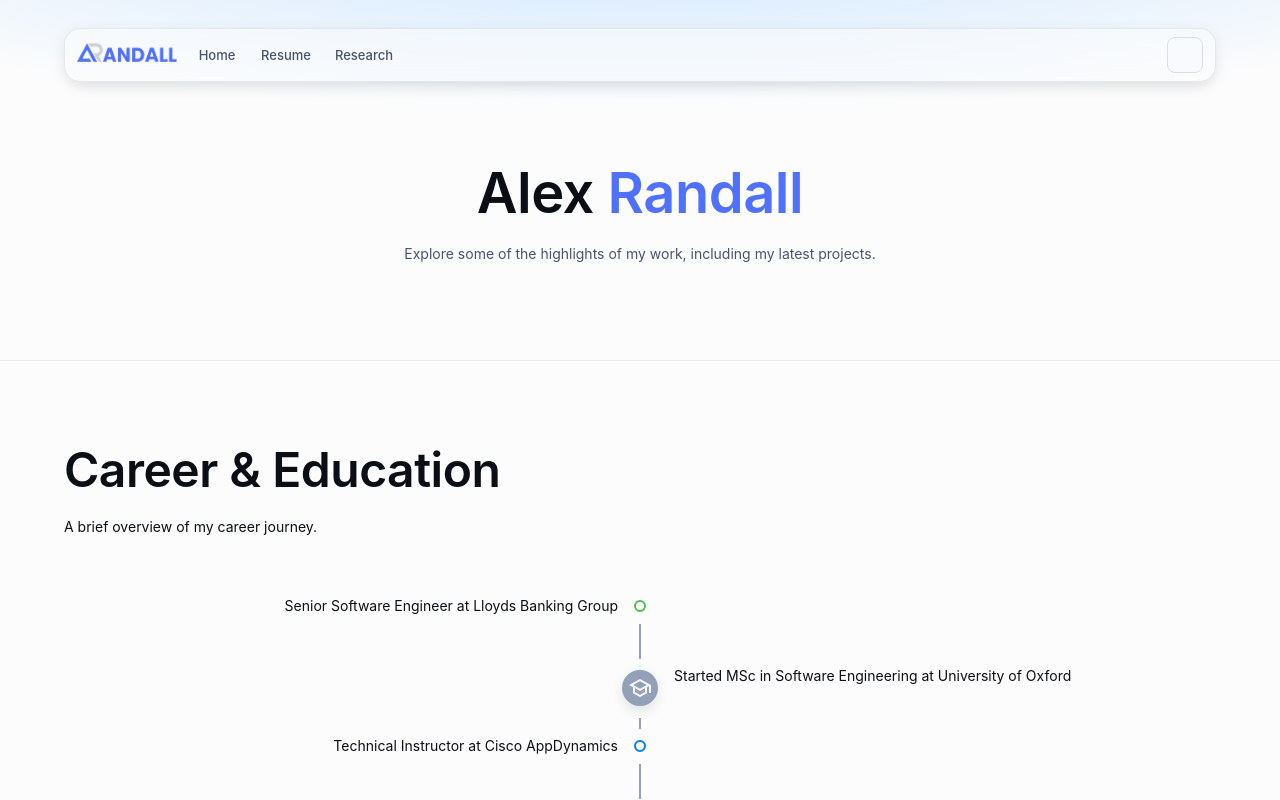
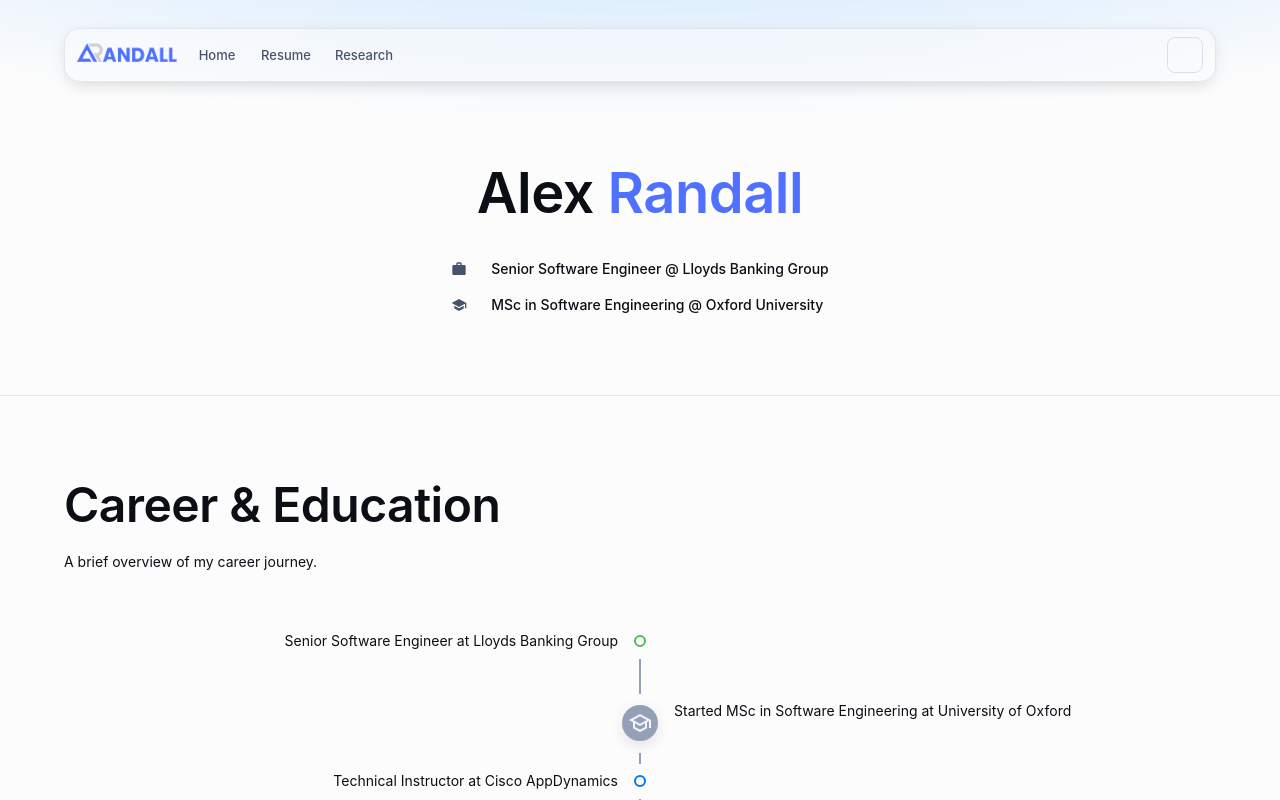
Before and after one commit to AlexRanda11/landing-page, a React (Vite) app: page /#/ in a window 1280 px wide. Shown: the top 800 px of the page. Built offline with nearby package versions, Linux system fonts and the light colour scheme; some icons are missing.

Commit message:
Refactored Hero component

```diff
--- a/src/components/hero/Hero.ts
+++ b/src/components/hero/Hero.ts
@@ -1,5 +1,3 @@
 export const heroContent = {
-    firstName: 'Alex' + '\u00A0', // Non-breaking space
-    lastName: 'Randall',
     text: 'Explore some of the highlights of my work, including my latest projects.'
 }
--- a/src/components/hero/Hero.tsx
+++ b/src/components/hero/Hero.tsx
@@ -1,8 +1,7 @@
-import Box from '@mui/material/Box';
-import Container from '@mui/material/Container';
-import Stack from '@mui/material/Stack';
-import Typography from '@mui/material/Typography';
+import { Box, Container, Stack, Typography } from '@mui/material';
 import { heroContent } from './Hero';
+import HeroName from './hero-name/HeroName.tsx';
+import HeroText from './hero-text/HeroText.tsx';
 
 export default function Hero() {
   return (
@@ -26,7 +25,7 @@
           flexDirection: 'column',
           alignItems: 'center',
           pt: { xs: 14, sm: 20 },
-          pb: { xs: 8, sm: 12 },
+          pb: { xs: 8, sm: 8 },
         }}
       >
         <Stack
@@ -34,39 +33,8 @@
           useFlexGap
           sx={{ alignItems: 'center', width: { xs: '100%', sm: '70%' } }}
         >
-          <Typography
-            variant="h1"
-            sx={{
-              display: 'flex',
-              flexDirection: { xs: 'column', sm: 'row' },
-              alignItems: 'center',
-              fontSize: 'clamp(3rem, 10vw, 3.5rem)',
-            }}
-          >
-            {heroContent.firstName}
-            <Typography
-              component="span"
-              variant="h1"
-              sx={(theme) => ({
-                fontSize: 'inherit',
-                color: '#5071FF',
-                ...theme.applyStyles('dark', {
-                  color: '#5071FF',
-                }),
-              })}
-            >
-              {heroContent.lastName}
-            </Typography>
-          </Typography>
-          <Typography
-            sx={{
-              textAlign: 'center',
-              color: 'text.secondary',
-              width: { sm: '100%', md: '80%' },
-            }}
-          >
-            {heroContent.text}
-          </Typography>
+          <HeroName />
+          <HeroText />
         </Stack>
       </Container>
     </Box>
--- /dev/null
+++ b/src/components/hero/hero-name/HeroName.ts
@@ -0,0 +1,4 @@
+export const heroNameContent = {
+    firstName: 'Alex' + '\u00A0', // Non-breaking space
+    lastName: 'Randall',
+}
--- /dev/null
+++ b/src/components/hero/hero-name/HeroName.tsx
@@ -0,0 +1,31 @@
+import { Typography } from '@mui/material';
+import { heroNameContent } from './HeroName';
+
+export default function HeroName() {
+    return (
+        <Typography
+            variant="h1"
+            sx={{
+              display: 'flex',
+              flexDirection: { xs: 'column', sm: 'row' },
+              alignItems: 'center',
+              fontSize: 'clamp(3rem, 10vw, 3.5rem)',
+            }}
+          >
+            {heroNameContent.firstName}
+            <Typography
+              component="span"
+              variant="h1"
+              sx={(theme) => ({
+                fontSize: 'inherit',
+                color: '#5071FF',
+                ...theme.applyStyles('dark', {
+                  color: '#5071FF',
+                }),
+              })}
+            >
+              {heroNameContent.lastName}
+            </Typography>
+          </Typography>
+    )
+}
--- /dev/null
+++ b/src/components/hero/hero-text/HeroText.ts
@@ -0,0 +1,4 @@
+export const heroTextContent = {
+    occupation: 'Senior Software Engineer @ Lloyds Banking Group',
+    education: ' MSc in Software Engineering @ Oxford University',
+}
--- /dev/null
+++ b/src/components/hero/hero-text/HeroText.tsx
@@ -0,0 +1,27 @@
+import { List, ListItem, ListItemText, ListItemIcon, Typography } from '@mui/material';
+import { heroTextContent } from './HeroText';
+import { Work, School } from '@mui/icons-material';
+import React from 'react';
+
+export default function HeroText(){
+    return (
+        <List dense={true}>
+            <ListItem>
+                <ListItemIcon sx={{ minWidth: 40 }}>
+                    <Work />
+                </ListItemIcon>
+                <ListItemText
+                    primary={heroTextContent.occupation}
+                />
+            </ListItem>
+            <ListItem>
+                <ListItemIcon sx={{ minWidth: 40 }}>
+                    <School />
+                </ListItemIcon>
+                <ListItemText
+                    primary={heroTextContent.education}
+                />
+            </ListItem>
+        </List>
+    )
+}
```
